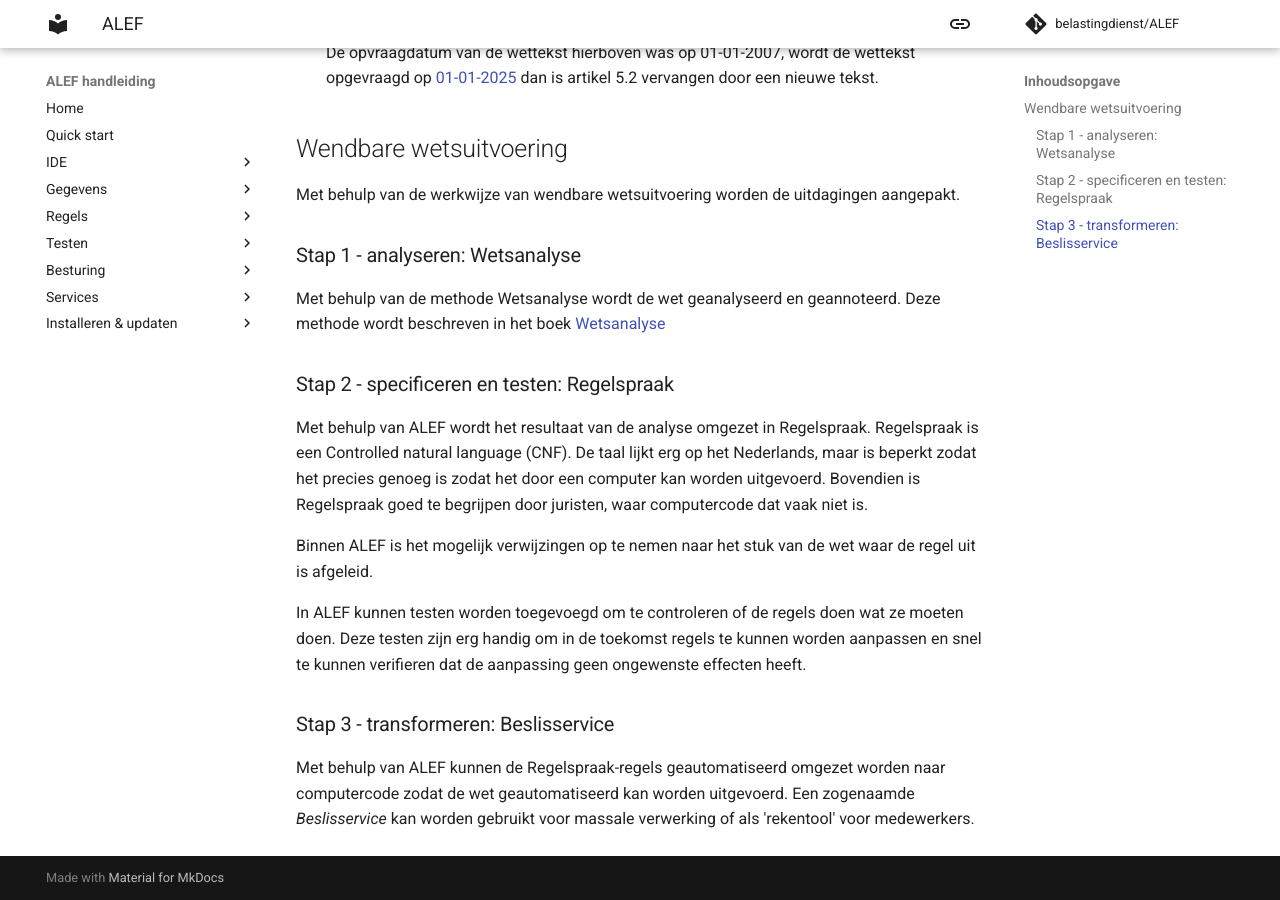
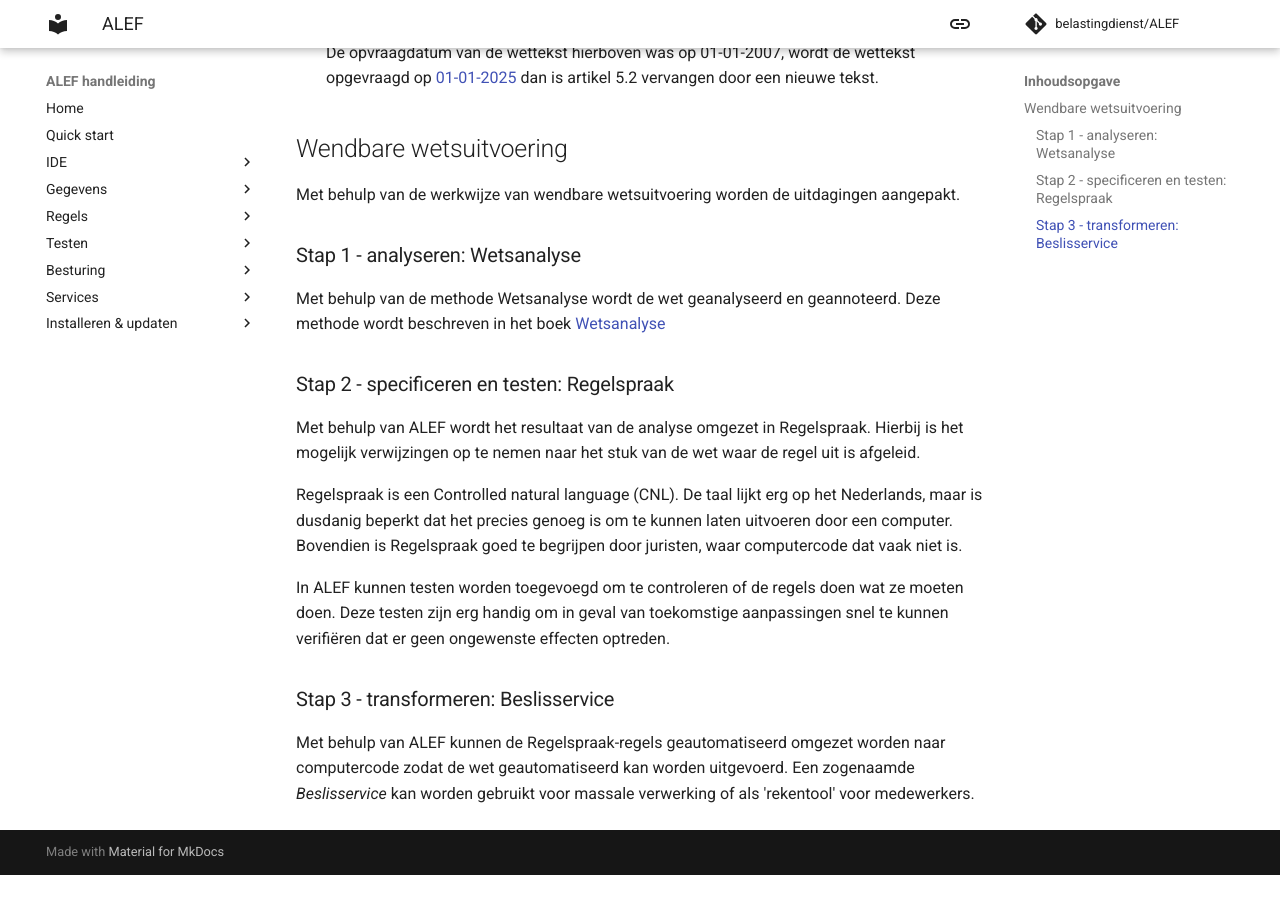
Before and after one commit to sognefjellet/ALEF, an MkDocs documentation site: the page built from docs/achtergrondinformatie/achtergrondinformatie.md, in a window 1280 px wide and 900 px high, scrolled down 1026 px. Built offline with MkDocs 1.6.1 and Material for MkDocs 9.7.7, drawn with Linux system fonts in a browser that asks for light colours; comment, search, counter and statistics services are not loaded; after the commit the page ends 1901 px from its top, so only the background shows below that; some of the changed text lies outside the part shown.

Commit message:
#27 Some textual improvements.

```diff
--- a/docs/achtergrondinformatie/achtergrondinformatie.md
+++ b/docs/achtergrondinformatie/achtergrondinformatie.md
@@ -35,11 +35,13 @@
 
 ### Stap 2 - specificeren en testen: Regelspraak
 
-Met behulp van ALEF wordt het resultaat van de analyse omgezet in Regelspraak. Regelspraak is een Controlled natural language (CNF). De taal lijkt erg op het Nederlands, maar is beperkt zodat het precies genoeg is zodat het door een computer kan worden uitgevoerd. Bovendien is Regelspraak goed te begrijpen door juristen, waar computercode dat vaak niet is.
+Met behulp van ALEF wordt het resultaat van de analyse omgezet in Regelspraak. Hierbij  is het mogelijk verwijzingen op te nemen naar het stuk van de wet waar de regel uit is afgeleid.
 
-Binnen ALEF is het mogelijk verwijzingen op te nemen naar het stuk van de wet waar de regel uit is afgeleid.
+Regelspraak is een Controlled natural language (CNL). De taal lijkt erg op het Nederlands, maar is dusdanig beperkt dat het precies genoeg is om te kunnen laten uitvoeren door een computer. Bovendien is Regelspraak goed te begrijpen door juristen, waar computercode dat vaak niet is.
 
-In ALEF kunnen testen worden toegevoegd om te controleren of de regels doen wat ze moeten doen. Deze testen zijn erg handig om in de toekomst regels te kunnen worden aanpassen en snel te kunnen verifieren dat de aanpassing geen ongewenste effecten heeft.
+
+
+In ALEF kunnen testen worden toegevoegd om te controleren of de regels doen wat ze moeten doen. Deze testen zijn erg handig om in geval van toekomstige aanpassingen snel te kunnen verifiëren dat er geen ongewenste effecten optreden.
 
 ### Stap 3 - transformeren: Beslisservice
 
```
Also changed, not shown: other parts of docs/achtergrondinformatie/achtergrondinformatie.md (+1 -1 lines), README.md (+4 -2 lines), docs/besturing/flow.md (+2 -2 lines), docs/gegevens/dimensies.md (+1 -1 lines).
